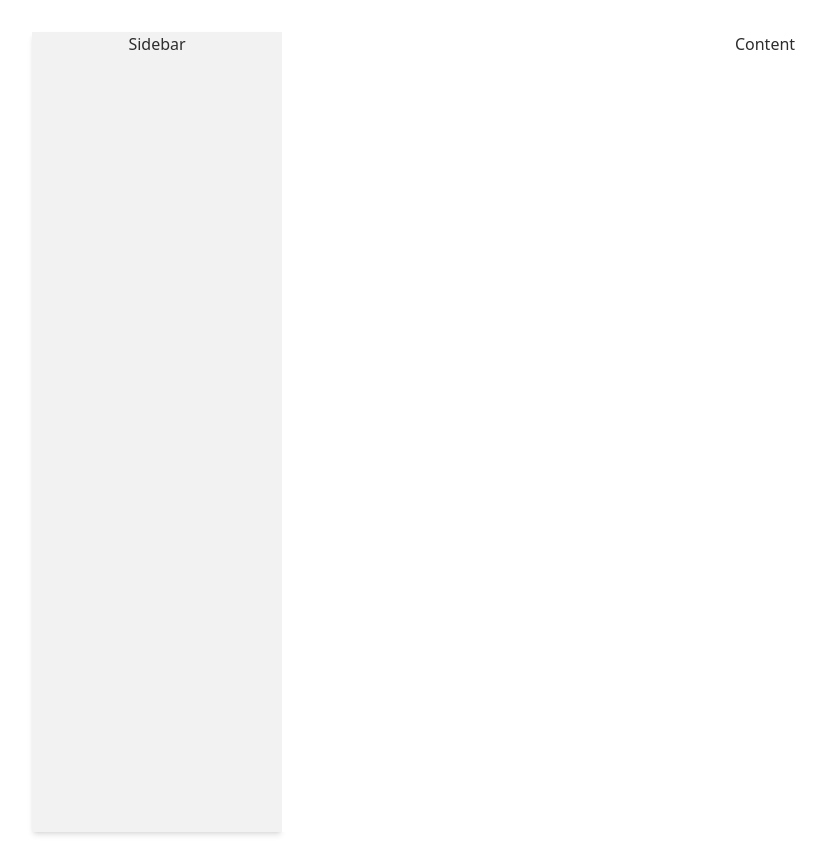
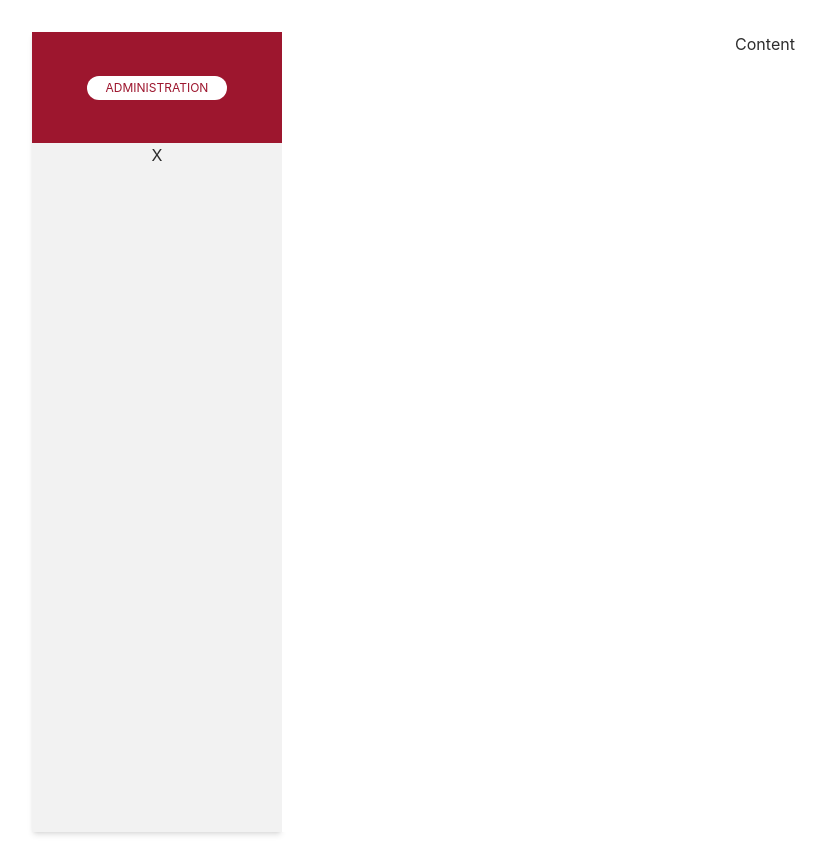
Before and after one commit to miljan-gajic/sidebar, a React (Vite) app: page / in a window 1280 px wide. Shown: the whole page, without its empty margins (0-826 px from the left). Built offline with nearby package versions, Linux system fonts and the light colour scheme.

Commit message:
added badge section and configured font

```diff
--- a/package.json
+++ b/package.json
@@ -10,6 +10,7 @@
     "preview": "vite preview"
   },
   "dependencies": {
+    "classnames": "^2.3.2",
     "react": "^18.2.0",
     "react-dom": "^18.2.0"
   },
--- a/src/App.tsx
+++ b/src/App.tsx
@@ -1,14 +1,13 @@
 import Content from "@/components/Content/Content";
-import Sidebar from "@/components/Sidebar/Sidebar";
+import Layout from "@/components/Layout/Layout";
 import "./App.css";
 
 function App() {
   return (
-    <div className="container w-full md:max-w-none lg:container gap-4">
-      <div className="flex">
-        <Sidebar />
+    <div className="container w-full md:max-w-none lg:container font-inter">
+      <Layout>
         <Content />
-      </div>
+      </Layout>
     </div>
   );
 }
--- /dev/null
+++ b/src/components/Layout/Layout.tsx
@@ -0,0 +1,28 @@
+import classNames from "classnames";
+import { PropsWithChildren, useState } from "react";
+import Sidebar from "../Sidebar/Sidebar";
+const Layout = ({ children }: PropsWithChildren) => {
+  const [collapsed, setSidebarCollapsed] = useState(false);
+  return (
+    <div
+      className={classNames({
+        // 👇 use grid layout
+        "grid min-h-screen": true,
+        // 👇 toggle the width of the sidebar depending on the state
+        "grid-cols-sidebar": !collapsed,
+        "grid-cols-sidebar-collapsed": collapsed,
+        // 👇 transition animation classes
+        "transition-[grid-template-columns] duration-300 ease-in-out": true,
+      })}
+    >
+      {/* sidebar */}
+      <Sidebar
+        collapsed={collapsed}
+        setCollapsed={() => setSidebarCollapsed((prev) => !prev)}
+      />
+      {/* content */}
+      <div className=""> {children}</div>
+    </div>
+  );
+};
+export default Layout;
--- a/src/components/Sidebar/Sidebar.tsx
+++ b/src/components/Sidebar/Sidebar.tsx
@@ -1,15 +1,28 @@
-const Sidebar = () => {
+type SidebarProps = {
+  collapsed: boolean;
+  setCollapsed(collapsed: boolean): void;
+};
+
+const Sidebar: React.FC<SidebarProps> = ({ collapsed, setCollapsed }) => {
   return (
     <div
       className="
-        w-[var(--sidebar-w)]
-        h-screen
-        overflow-y-auto
         bg-[color:var(--light-bg)] dark:bg-[color:var(--dark-bg)]
         shadow-md
         text-[color:var(--light-font-clr)] dark:text-[color:var(--dark-font-clr)]"
     >
-      Sidebar
+      <div
+        className="
+          h-[var(--badge-height)]
+          bg-[color:var(--badge-clr)]
+          w-full px-[24px] py-[16px]
+          flex justify-center items-center"
+      >
+        <button className="w-[var(--badge-button-width)] text-[color:var(--badge-clr)] rounded-2xl bg-[color:var(--light-bg-content)] p-1 text-xs">
+          ADMINISTRATION
+        </button>
+      </div>
+      <button onClick={() => setCollapsed(!collapsed)}>X</button>
     </div>
   );
 };
--- a/src/index.css
+++ b/src/index.css
@@ -1,6 +1,7 @@
 @tailwind base;
 @tailwind components;
 @tailwind utilities;
+@import url('https://fonts.googleapis.com/css2?family=Inter:wght@500;600;700;800&display=swap');
 
 :root {
   /* background colors */
@@ -26,6 +27,8 @@
 
   /* Sizes */
   --sidebar-w: 250px;
+  --badge-height: 111px;
+  --badge-button-width: 140px;
 
   /* Box Shadow */
   --shadow-light: box-shadow: 0px 10px 20px rgba(0, 0, 0, 0.08);
--- a/tailwind.config.js
+++ b/tailwind.config.js
@@ -17,8 +17,19 @@ export default {
         "dark-pressed-clr": "var(--dark-pressed-clr)",
         "section-light": "var(--section-light)",
         "section-dark": "var(--section-dark)",
-        "sidebar-w": "var(--sidebar-w)",
-        "shadow-light": "var(--shadow)",
+      },
+      height: {
+        "badge-height": "var(--badge-height)",
+      },
+      width: {
+        "badge-button-width": "var(--badge-button-width)",
+      },
+      fontFamily: {
+        inter: ["Inter", "sans-serif"],
+      },
+      gridTemplateColumns: {
+        sidebar: "250px auto", //for sidebar layout
+        "sidebar-collapsed": "66px auto", //for collapsed sidebar layout
       },
     },
   },
```
Also changed, not shown: 2 other files (tests, documents, lock files or other folders).
